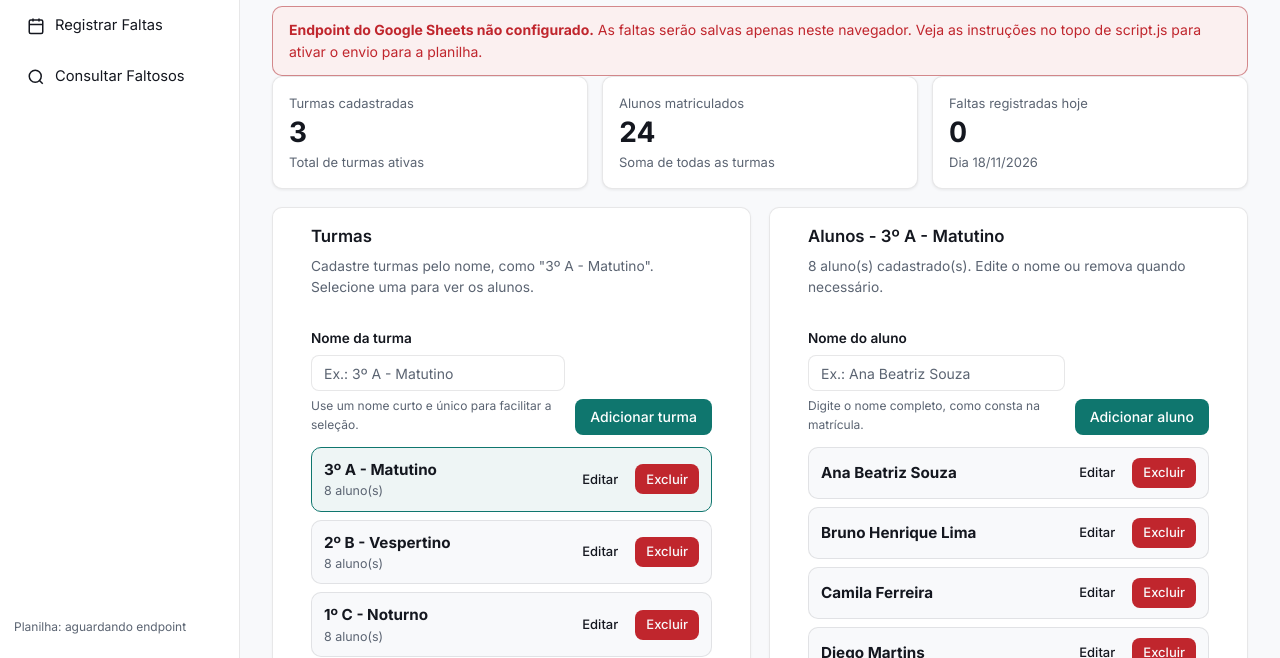
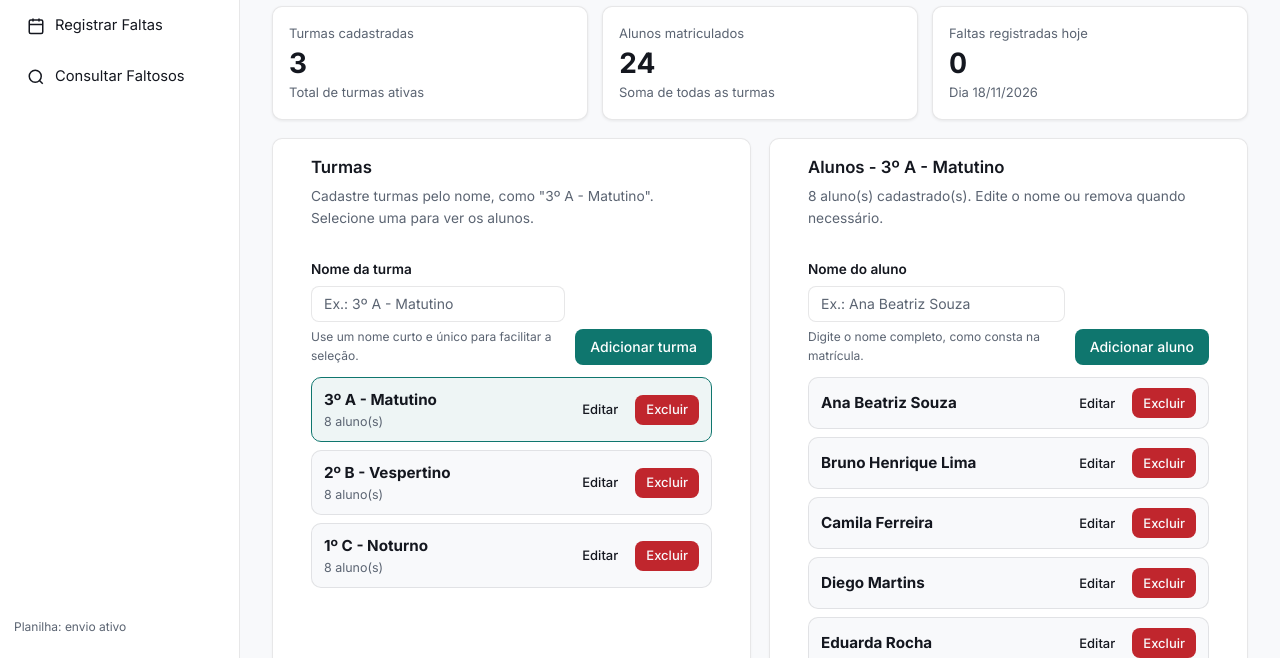
Before and after one commit to WiltonJuniorGit/Frequencia_CEMJOS_2026, a plain HTML site: page index.html in a window 1280 px wide. Shown: the part 142-800 px from the top of the page. Drawn offline with Linux system fonts and the light colour scheme.

Commit message:
Update Google Sheets endpoint URL

```diff
--- a/index.html
+++ b/index.html
@@ -1452,7 +1452,7 @@ Script principal: turmas, alunos, chamada, calendário e consulta.
 >>> CONFIGURAÇÃO DO ENDPOINT DO GOOGLE SHEETS <<<
 Cole abaixo a URL do Web App publicado no Google Apps Script.
 ============================================================ */
-const ENDPOINT_SHEETS = ""; // Cole aqui a URL gerada no Apps Script (terminada em /exec)
+const ENDPOINT_SHEETS = "https://script.google.com/macros/s/AKfycbzo0p_-_3GKvmYw50ZMXyJRH9vW83OiqPeuqpg1SzxZ-DYDzNveu1iQRRgWqpJ_kBhZ/exec"; // Cole aqui a URL gerada no Apps Script (terminada em /exec)
 
 const PLANILHA_ID = "17tTh9a1Ql1qehN8Ydafdym4UN_XwinukLKh07TBqhag";
 const PLANILHA_URL = "https://docs.google.com/spreadsheets/d/" + PLANILHA_ID + "/edit?gid=0#gid=0";
```
